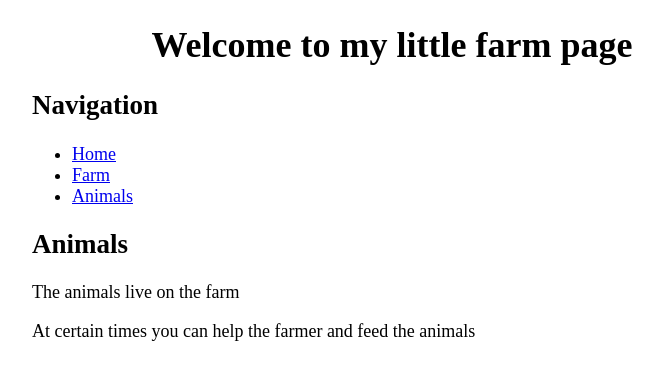
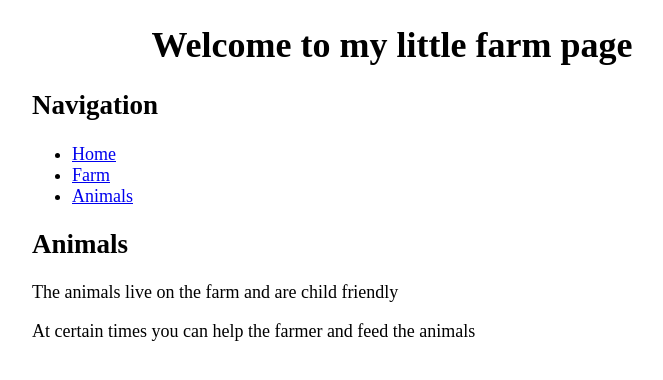
Before and after one commit to WalliedeWalrus/farm, a Flask app: page /animals in a window 1280 px wide. Shown: the top 380 px of the page, without its empty margins (248-911 px from the left). Run offline with Flask 3, Linux system fonts and the light colour scheme.

Commit message:
Update animals.html

```diff
--- a/farm/templates/animals.html
+++ b/farm/templates/animals.html
@@ -1,6 +1,6 @@
 {% extends "base.html" %} {% block content %}
 <h2>Animals</h2>
-<p>The animals live on the farm</p>
+<p>The animals live on the farm and are child friendly</p>
 <p>At certain times you can help the farmer and feed the animals</p>
 
 {% endblock content %}
```
